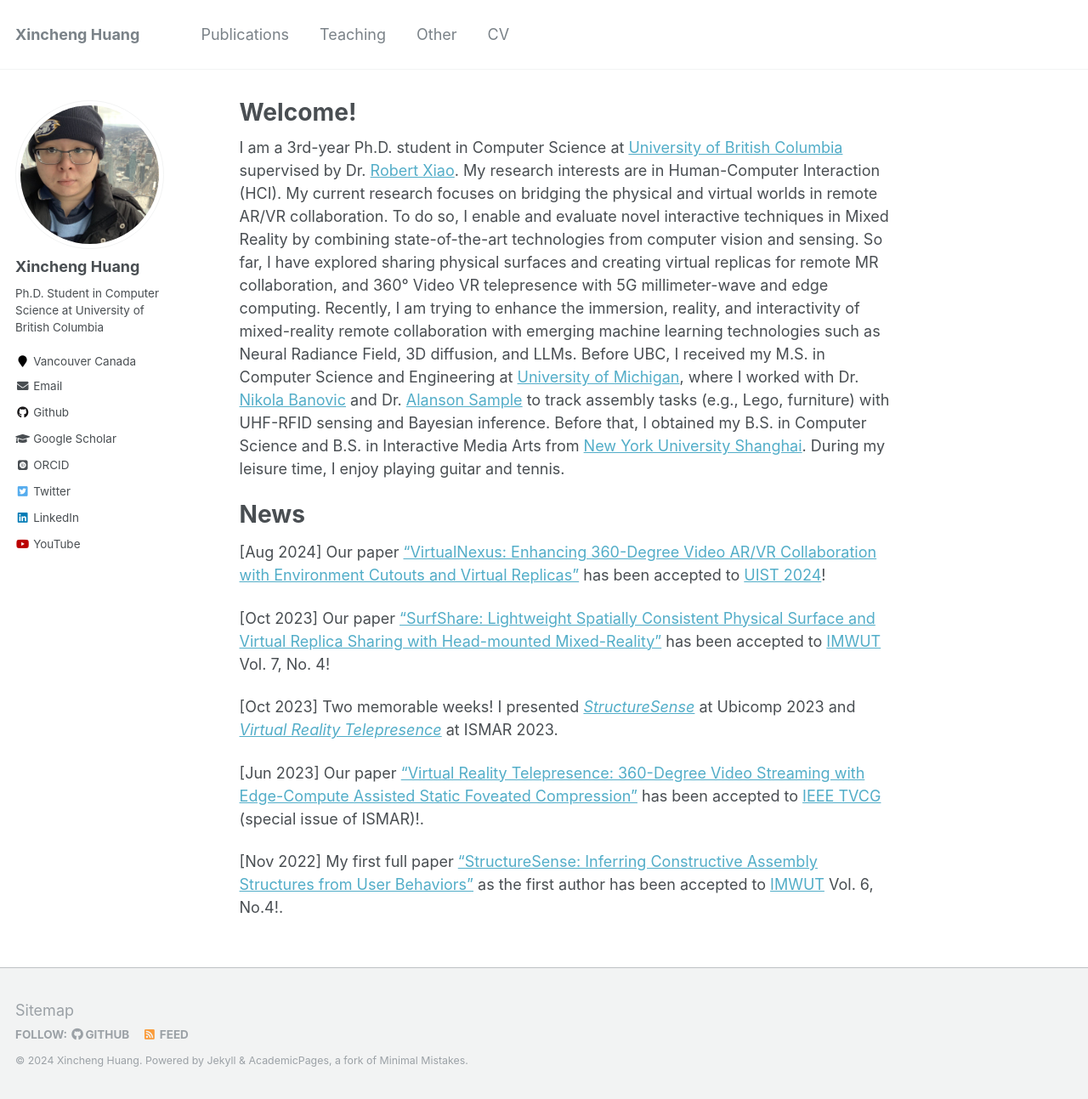
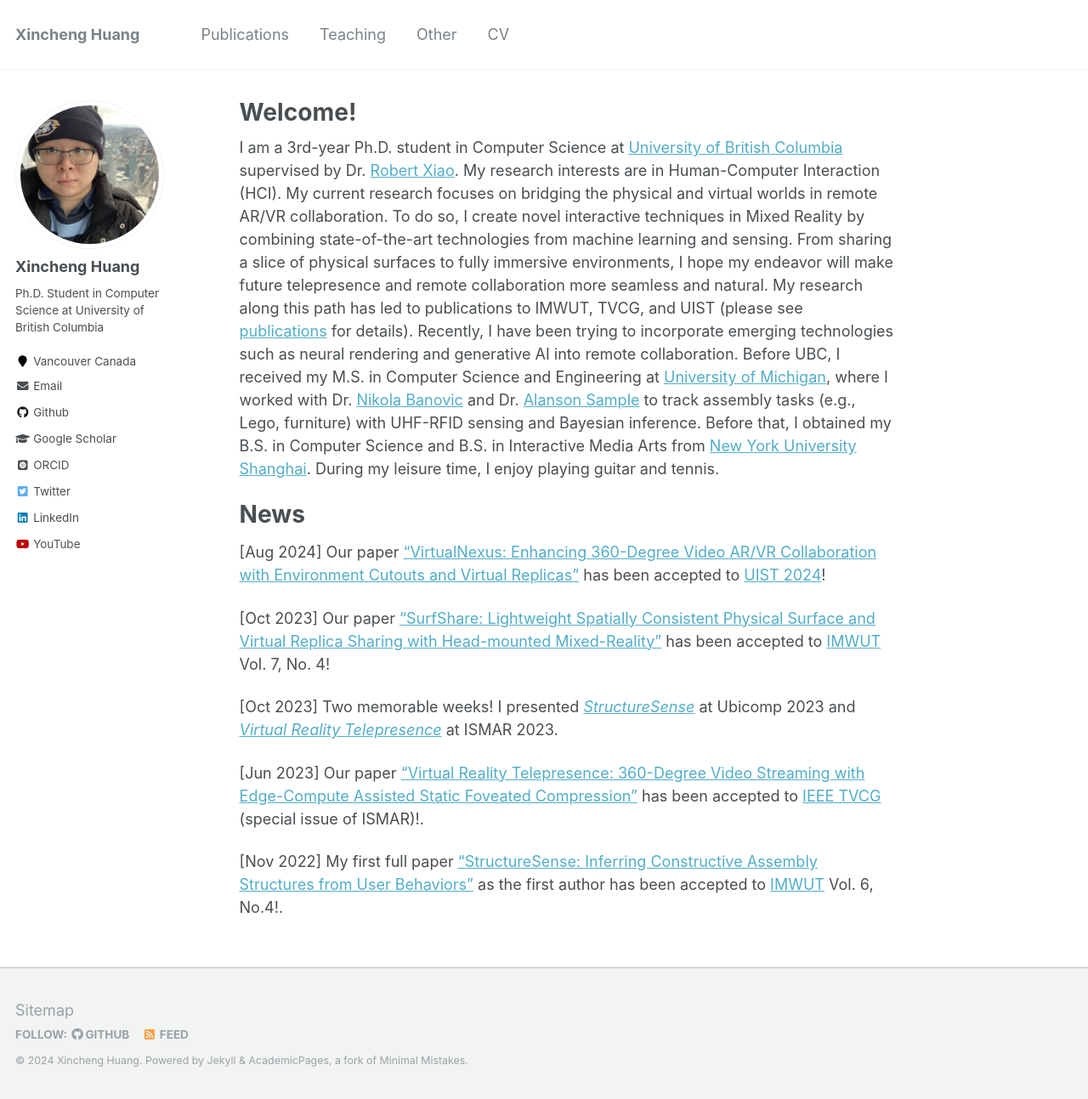
Before and after one commit to Peter-Pater/peter-pater.github.io, a Jekyll site: the page built from _pages/about.md, in a window 1280 px wide and 1293 px high. Shown: the whole window at 85% size. Built offline with Jekyll 4.4.1, drawn with Linux system fonts in a browser that asks for light colours; some web fonts are replaced.

Commit message:
update intro

```diff
--- a/_pages/about.md
+++ b/_pages/about.md
@@ -8,9 +8,7 @@ redirect_from:
   - /about.html
 ---
 
-I am a 3rd-year Ph.D. student in Computer Science at [University of British Columbia](https://www.ubc.ca/) supervised by Dr. [Robert Xiao](https://www.robertxiao.ca/). My research interests are in Human-Computer Interaction (HCI). My current research focuses on bridging the physical and virtual worlds in remote AR/VR collaboration. To do so, I enable and evaluate novel interactive techniques in Mixed Reality by combining state-of-the-art technologies from computer vision and sensing. So far, I have explored sharing physical surfaces and creating virtual replicas for remote MR collaboration, and 360&deg; Video VR telepresence with 5G millimeter-wave and edge computing. Recently, I am trying to enhance the immersion, reality, and interactivity of
-mixed-reality remote collaboration with emerging machine learning technologies such as Neural Radiance Field,
-3D diffusion, and LLMs. Before UBC, I received my M.S. in Computer Science and Engineering at [University of Michigan](https://umich.edu/), where I worked with Dr. [Nikola Banovic](http://www.nikolabanovic.net/) and Dr. [Alanson Sample](https://www.alansonsample.com/) to track assembly tasks (e.g., Lego, furniture) with UHF-RFID sensing and Bayesian inference. Before that, I obtained my B.S. in Computer Science and B.S. in Interactive Media Arts from [New York University Shanghai](https://shanghai.nyu.edu/). During my leisure time, I enjoy playing guitar and tennis.
+I am a 3rd-year Ph.D. student in Computer Science at [University of British Columbia](https://www.ubc.ca/) supervised by Dr. [Robert Xiao](https://www.robertxiao.ca/). My research interests are in Human-Computer Interaction (HCI). My current research focuses on bridging the physical and virtual worlds in remote AR/VR collaboration. To do so, I create novel interactive techniques in Mixed Reality by combining state-of-the-art technologies from machine learning and sensing. From sharing a slice of physical surfaces to fully immersive environments, I hope my endeavor will make future telepresence and remote collaboration more seamless and natural. My research along this path has led to publications to IMWUT, TVCG, and UIST (please see [publications](/pulications) for details). Recently, I have been trying to incorporate emerging technologies such as neural rendering and generative AI into remote collaboration. Before UBC, I received my M.S. in Computer Science and Engineering at [University of Michigan](https://umich.edu/), where I worked with Dr. [Nikola Banovic](http://www.nikolabanovic.net/) and Dr. [Alanson Sample](https://www.alansonsample.com/) to track assembly tasks (e.g., Lego, furniture) with UHF-RFID sensing and Bayesian inference. Before that, I obtained my B.S. in Computer Science and B.S. in Interactive Media Arts from [New York University Shanghai](https://shanghai.nyu.edu/). During my leisure time, I enjoy playing guitar and tennis.
 
 # News
 [Aug 2024] Our paper ["VirtualNexus: Enhancing 360-Degree Video AR/VR Collaboration with Environment Cutouts and Virtual Replicas"](/publication/virtual-nexus) has been accepted to [UIST 2024](https://uist.acm.org/2024/)!
```
